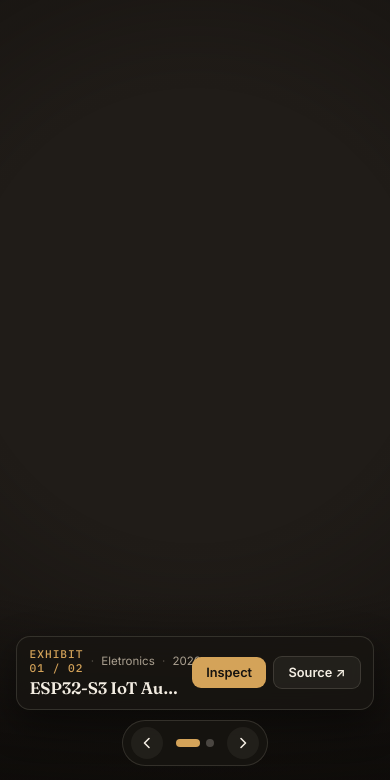
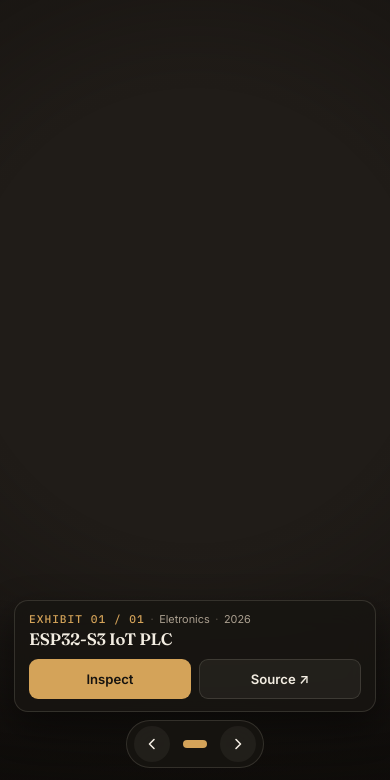
Before and after one commit to Dead4ever07/Dead4ever07.github.io, a plain HTML site: page index.html in a window 390 px wide. Shown: the part 64-844 px from the top of the page. Drawn offline with nearby package versions, Linux system fonts and the light colour scheme; no server answers.

Commit message:
changed exhibit-pill to better wrap in smartphone

```diff
--- a/index.html
+++ b/index.html
@@ -2,7 +2,7 @@
 <html lang="en">
   <head>
     <meta charset="UTF-8" />
-    <meta name="viewport" content="width=device-width, initial-scale=1.0" />
+    <meta name="viewport" content="width=device-width, initial-scale=1.0, viewport-fit=cover" />
     <title>Dead4ever07 — Hardware &amp; Engineering Exhibition</title>
     <meta
       name="description"
--- a/src/projects.js
+++ b/src/projects.js
@@ -11,25 +11,6 @@
  */
 export const PROJECTS = [
   {
-    id: 'automaton-esp32-v1',
-    title: 'ESP32-S3 IoT Automaton',
-    tagline: '',
-    category: 'Eletronics',
-    year: '2026',
-    accent: '#00A651',
-    stlUrl: './models/PCB.stl',
-    stlRotation: [0.2, 0, 0],
-    stlScale: 1.0,
-    stack: ['Eletronics', 'Kicad', 'IoT', 'ESP32'],
-    summary:
-      'An automaton board made arround a ESP32-S3 as a general purpose controler for IoT or automation.',
-    highlights: [
-      'Used ESP-IDF in the software running in the ESP32-S3',
-      'PCB drawn using Kicad 10.0',
-      'The 230VAC interface uses a solid state relay to simplify the board'
-    ],
-    repoUrl: 'https://github.com/Dead4ever07/ESP32-PLC'
-  },  {
     id: 'plc-esp32-v1',
     title: 'ESP32-S3 IoT PLC',
     tagline: '',
--- a/styles.css
+++ b/styles.css
@@ -267,6 +267,7 @@ kbd {
 .exhibit-pill-meta {
   display: flex;
   align-items: center;
+  flex-wrap: wrap;
   gap: 0.45rem;
   font-size: 0.72rem;
   color: var(--text-muted);
@@ -756,7 +757,9 @@ kbd {
 
   .exhibit-pill {
     order: 1;
+    width: min(560px, 100%);
     max-width: 100%;
+    justify-content: space-between;
   }
 }
 
@@ -766,9 +769,9 @@ kbd {
   }
 }
 
-@media (max-width: 600px) {
+@media (max-width: 640px) {
   .topbar {
-    padding: 0.85rem 1rem;
+    padding: 0.75rem 0.9rem;
   }
 
   .brand-tag,
@@ -778,12 +781,78 @@ kbd {
   }
 
   .hud {
-    padding: 0.85rem 1rem;
+    padding: 0.75rem 0.9rem calc(0.75rem + env(safe-area-inset-bottom, 0px));
+  }
+
+  .bottom-bar {
+    gap: 0.5rem;
   }
 
   .exhibit-pill {
     width: 100%;
-    padding: 0.65rem 0.78rem;
-    gap: 0.75rem;
+    flex-direction: column;
+    align-items: stretch;
+    gap: 0.6rem;
+    padding: 0.72rem 0.85rem;
+  }
+
+  .exhibit-pill-meta {
+    gap: 0.35rem;
+    font-size: 0.68rem;
+    margin-bottom: 0.22rem;
+  }
+
+  .exhibit-title {
+    white-space: normal;
+    display: -webkit-box;
+    -webkit-line-clamp: 2;
+    -webkit-box-orient: vertical;
+    font-size: 1.04rem;
+  }
+
+  .exhibit-pill-actions {
+    display: grid;
+    grid-template-columns: 1fr 1fr;
+    gap: 0.5rem;
+    width: 100%;
+  }
+
+  .exhibit-pill-actions .btn {
+    justify-content: center;
+    min-height: 40px;
+    padding: 0.55rem 0.75rem;
+    font-size: 0.82rem;
+  }
+
+  .dock {
+    padding: 0.32rem 0.45rem;
+  }
+
+  .nav-arrow {
+    width: 36px;
+    height: 36px;
   }
 }
+
+@media (max-width: 380px) {
+  .topbar {
+    padding: 0.65rem 0.75rem;
+  }
+
+  .icon-btn {
+    padding: 0.42rem 0.62rem;
+    font-size: 0.75rem;
+  }
+
+  .brand {
+    padding: 0.42rem 0.72rem;
+  }
+
+  .exhibit-pill {
+    padding: 0.62rem 0.72rem;
+  }
+
+  .exhibit-title {
+    font-size: 0.96rem;
+  }
+}
```
